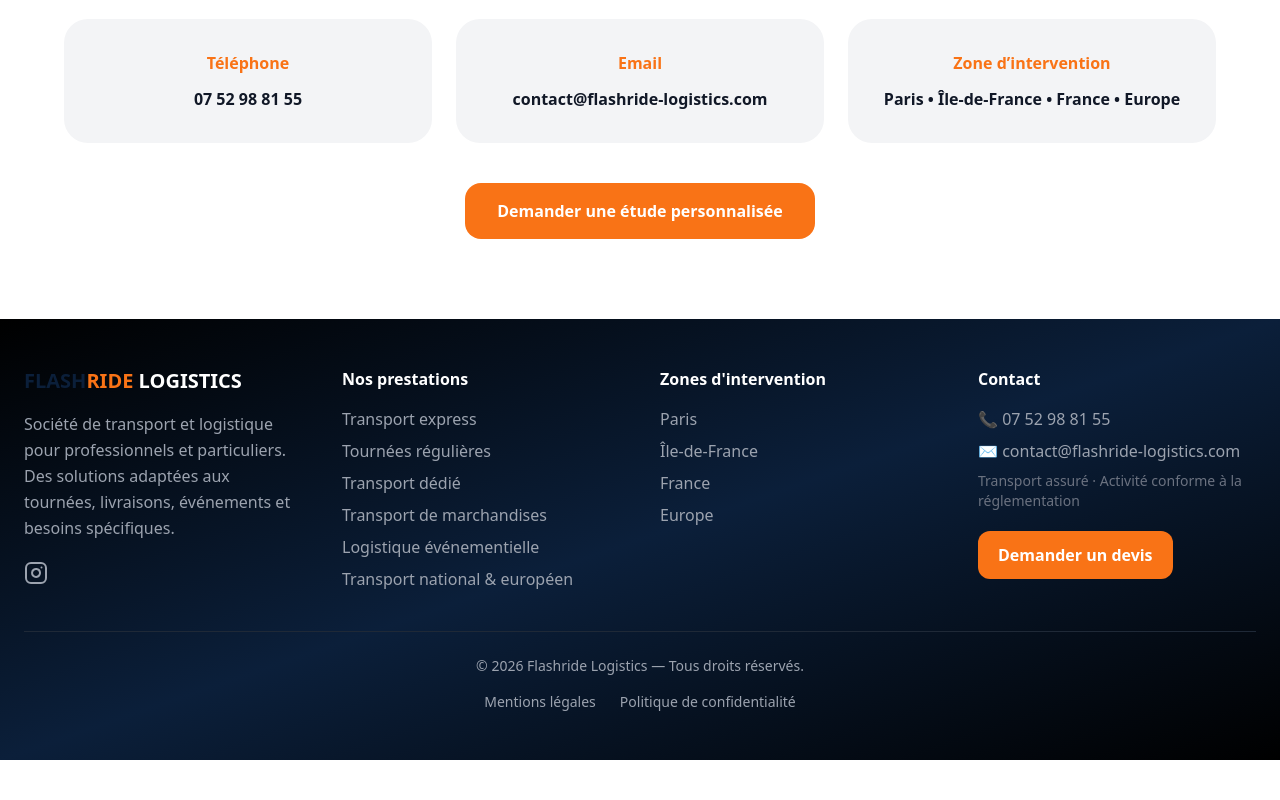
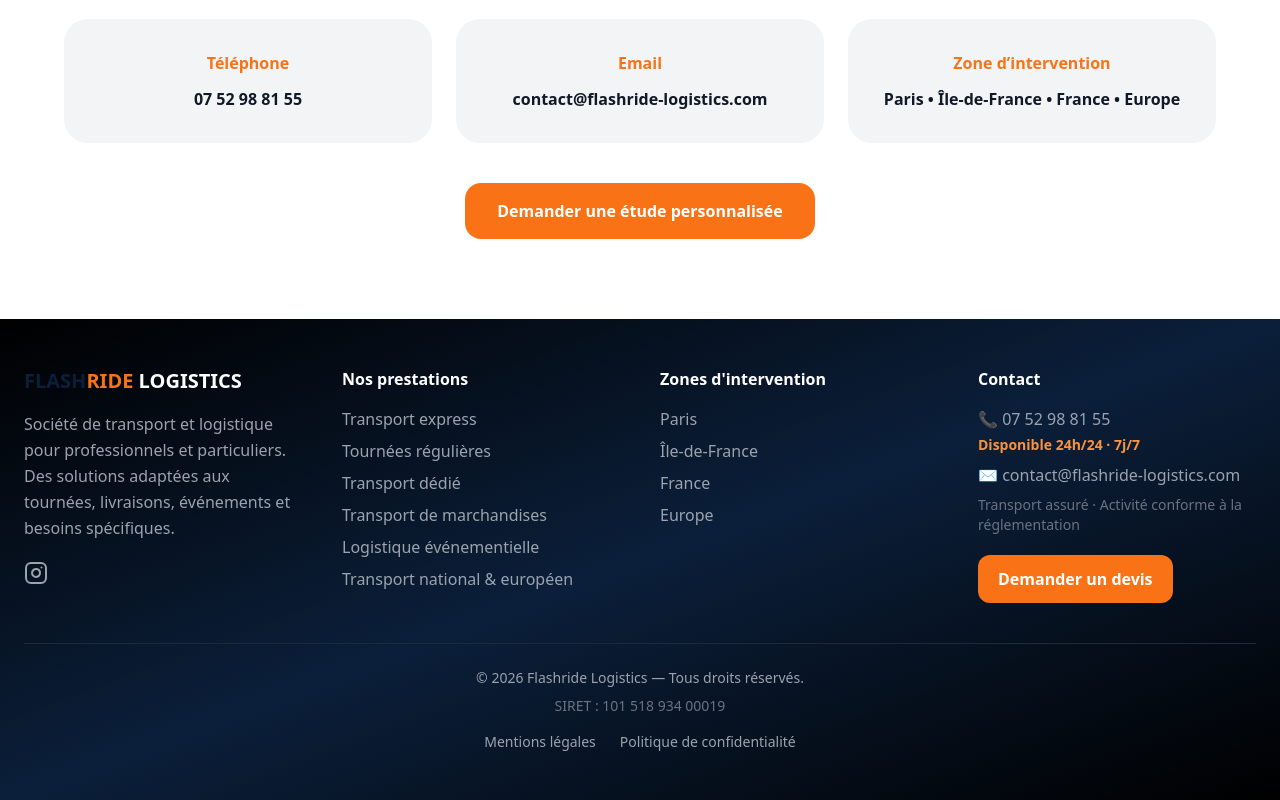
Before and after one commit to jasonvandommele-commits/flashride-logistics, a Next.js app: page / in a window 1280 px wide. Shown: the part 6493-7293 px from the top of the page. Before the commit the page ends 7253 px from the top, so only its background shows below. Built offline with nearby package versions, Linux system fonts and the light colour scheme.

Commit message:
Update Footer.jsx

```diff
--- a/app/components/Footer.jsx
+++ b/app/components/Footer.jsx
@@ -94,6 +94,7 @@ export default function Footer() {
         <div>
           <h4 className="text-white font-bold mb-4">Contact</h4>
           <p>📞 07 52 98 81 55</p>
+          <p className="text-sm text-orange-400 font-semibold mt-1">Disponible 24h/24 · 7j/7</p>
           <p className="mt-2">✉ contact@flashride-logistics.com</p>
           <p className="mt-2 text-sm text-gray-500">Transport assuré · Activité conforme à la réglementation</p>
 
@@ -109,6 +110,7 @@ export default function Footer() {
 
           <div className="border-t border-gray-800 mt-10 pt-6 text-center text-sm">
       <p>© 2026 Flashride Logistics — Tous droits réservés.</p>
+      <p className="mt-2 text-gray-500">SIRET : 101 518 934 00019</p>
 
       <div className="mt-4 flex justify-center gap-6">
         <a href="/mentions-legales" className="hover:text-orange-500">
@@ -119,6 +121,7 @@ export default function Footer() {
         </a>
       </div>
     </div>
+
     </footer>
   );
 }
```
Lines whose indentation alone changed are shown as unchanged.
